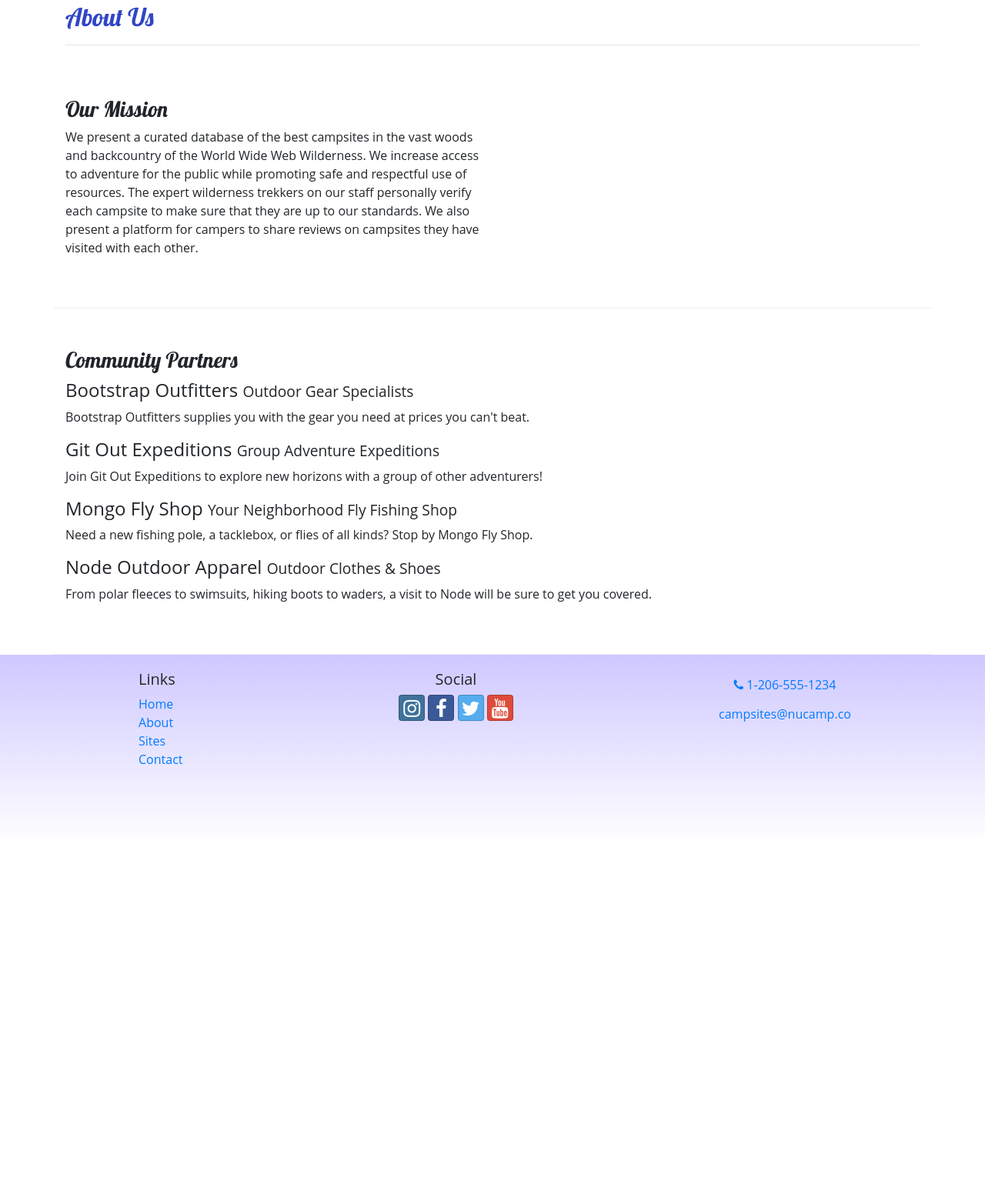
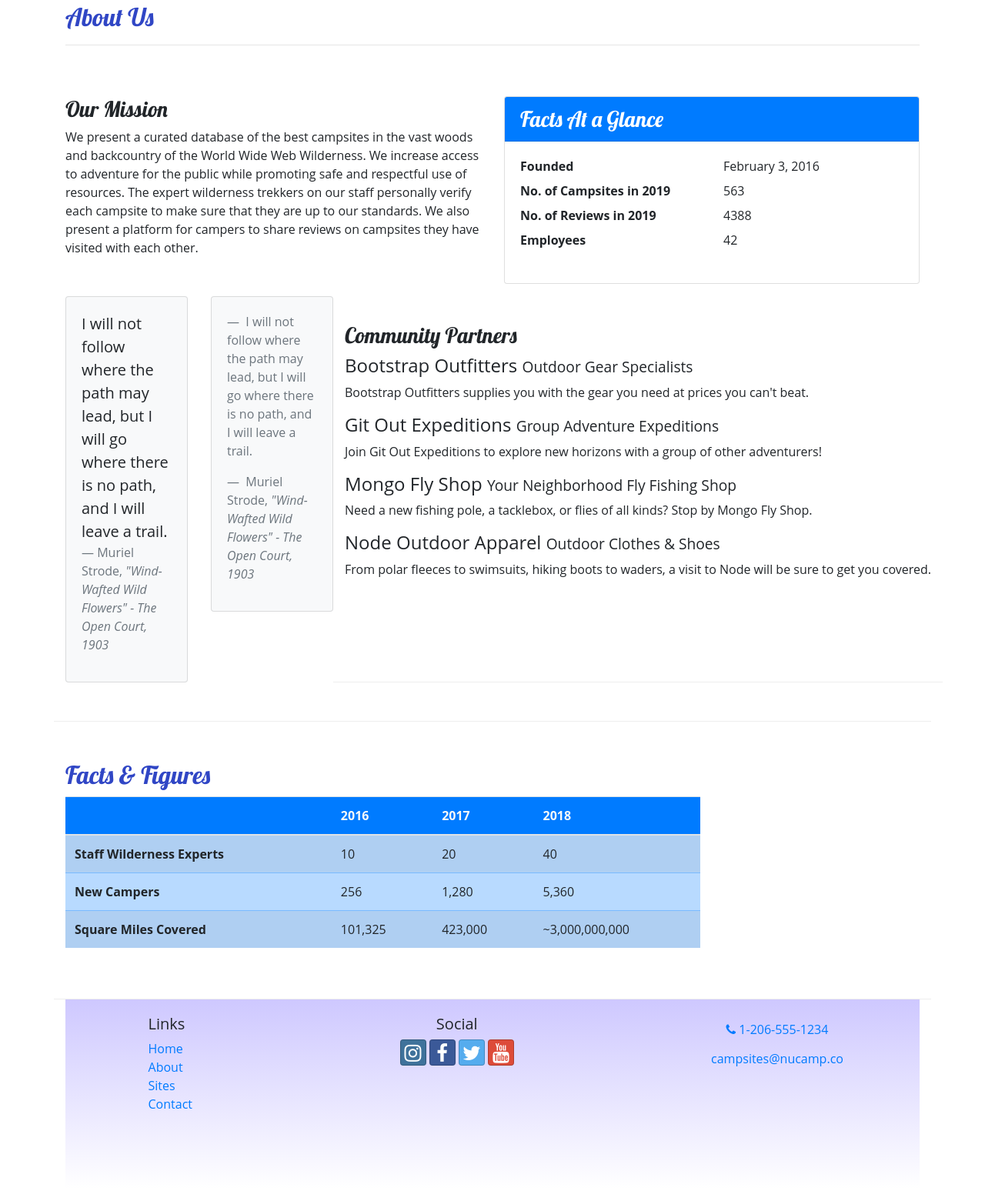
Before and after one commit to rodneycoyer/nucampsite-html-css-bootstrap, a website: page aboutus.html in a window 1280 px wide. Shown: the part 279-1827 px from the top of the page at 77% size. Before the commit the page ends 1400 px from the top, so only its background shows below. Drawn offline with nearby package versions, Linux system fonts and the light colour scheme.

Commit message:
Tables and Cards

```diff
--- a/aboutus.html
+++ b/aboutus.html
@@ -60,12 +60,51 @@
             </div>
 
             <div class="row row-content">
-                <div class="col col-sm-6">
+                <div class="col-sm-6">
                     <h3>Our Mission</h3>
-                    <p>We present a curated database of the best campsites in the vast woods and backcountry of the World Wide Web Wilderness. We increase access to adventure for the public while promoting safe and respectful use of resources. The expert wilderness trekkers on our staff personally verify each campsite to make sure that they are up to our standards. We also present a platform for campers to share reviews on campsites they have visited with each other.</p>
+                    <p>We present a curated database of the best campsites in the vast woods and backcountry of the World Wide Web Wilderness. We increase access to adventure for the public while promoting safe and respectful use of resources. The expert wilderness trekkers on our staff personally verify each campsite to make sure that they are up to our standards. We also present a platform for campers to share reviews on campsites they have visited with  each other.</p>
+                </div>
+                <div class="col-sm-6">
+                    <div class="card">
+                        <h3 class="card-header bg-primary text-white">Facts At a Glance</h3>
+                        <div class="card-body">
+                            <dl class="row">
+                                <dt class="col-6">Founded</dt>
+                                <dd class="col-6">February 3, 2016</dd>
+                                <dt class="col-6">No. of Campsites in 2019</dt>
+                                <dd class="col-6">563</dd>
+                                <dt class="col-6">No. of Reviews in 2019</dt>
+                                <dd class="col-6">4388</dd>
+                                <dt class="col-6">Employees</dt>
+                                <dd class="col-6">42</dd>
+                            </dl>
+                        </div>
+                    </div>
+                </div>
+                <div class="col">
+                    <div class="card bg-light mt-3">
+                        <blockquote class="blockquote card-body">
+                            <p class="mb-0">I will not follow where the path may lead, but I will go where there is no path, and I will leave a trail.</p>
+                            <footer class="blockquote-footer">Muriel Strode,
+                                <cite title="Source Title">"Wind-Wafted Wild Flowers" -
+                                    The Open Court, 1903
+                                </cite>
+                            </footer>
+                        </blockquote>
+                    </div>
+                </div>
+            <div class="col">
+                <div class="card bg-light mt-3">
+                    <blockquote class="blockquote card-body">
+                        <p class="blockquote-footer"> I will not follow where the path may lead, but I will go where there is no path, and I will leave a trail.</p>
+                        <footer class="blockquote-footer"> Muriel Strode,
+                            <cite title="Source Title"> "Wind-Wafted Wild Flowers" -
+                                The Open Court, 1903
+                            </cite>
+                        </footer>
+                    </blockquote>
                 </div>
             </div>
-
             <div class="row row-content">
                 <div class="col">
                     <h3>Community Partners</h3>
@@ -81,7 +120,45 @@
             </div>
         </div>
 
-        <footer>
+        <div class="row row-content">
+            <div class="col-sm-9">
+            	<h2>Facts &amp; Figures</h2>
+            	<div class="table-responsive">
+               	    <table class="table table-striped">
+	                    <thead>
+	                        <tr class="bg-primary text-light">
+	                            <th></th>
+	                            <th>2016</th>
+	                            <th>2017</th>
+	                            <th>2018</th>
+	                        </tr>
+                    	</thead>
+	                    <tbody class="table-primary">
+                            <tr>
+                                <th>Staff Wilderness Experts</th>
+                                <td>10</td>
+                                <td>20</td>
+                                <td>40</td>
+                            </tr>
+                            <tr>
+                                <th>New Campers</th>
+                                <td>256</td>
+                                <td>1,280</td>
+                                <td>5,360</td>
+                            </tr>
+                            <tr>
+                                <th>Square Miles Covered</th>
+                                <td>101,325</td>
+                                <td>423,000</td>
+                                <td>~3,000,000,000</td>
+                            </tr>
+                        </tbody>
+                    </table>
+                </div>
+            </div>
+       </div>
+
+        <footer class="site-footer">
             <div class="container">
                 <div class="row">
                     <div class="col-4 col-sm-2 offset-1">
--- a/css/styles.css
+++ b/css/styles.css
@@ -14,7 +14,7 @@ header h2 {
     color: #cec8ff
 }
 
-footer {
+.site-footer {
     background-image: linear-gradient(#cec8ff, white);
     padding: 20px 0;
 }
```
Also changed, not shown: contactus.html (+1 -1 lines), index.html (+1 -1 lines).
